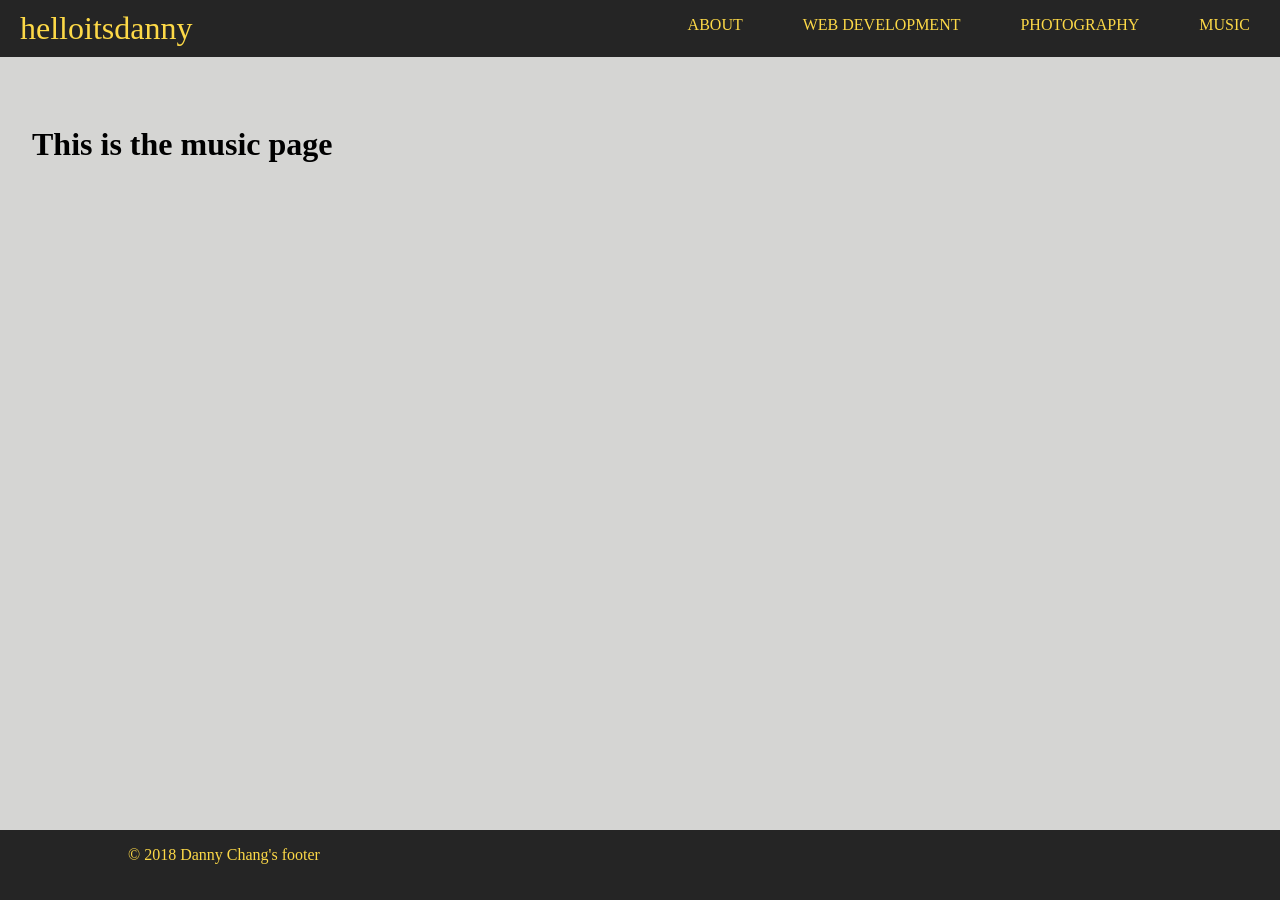
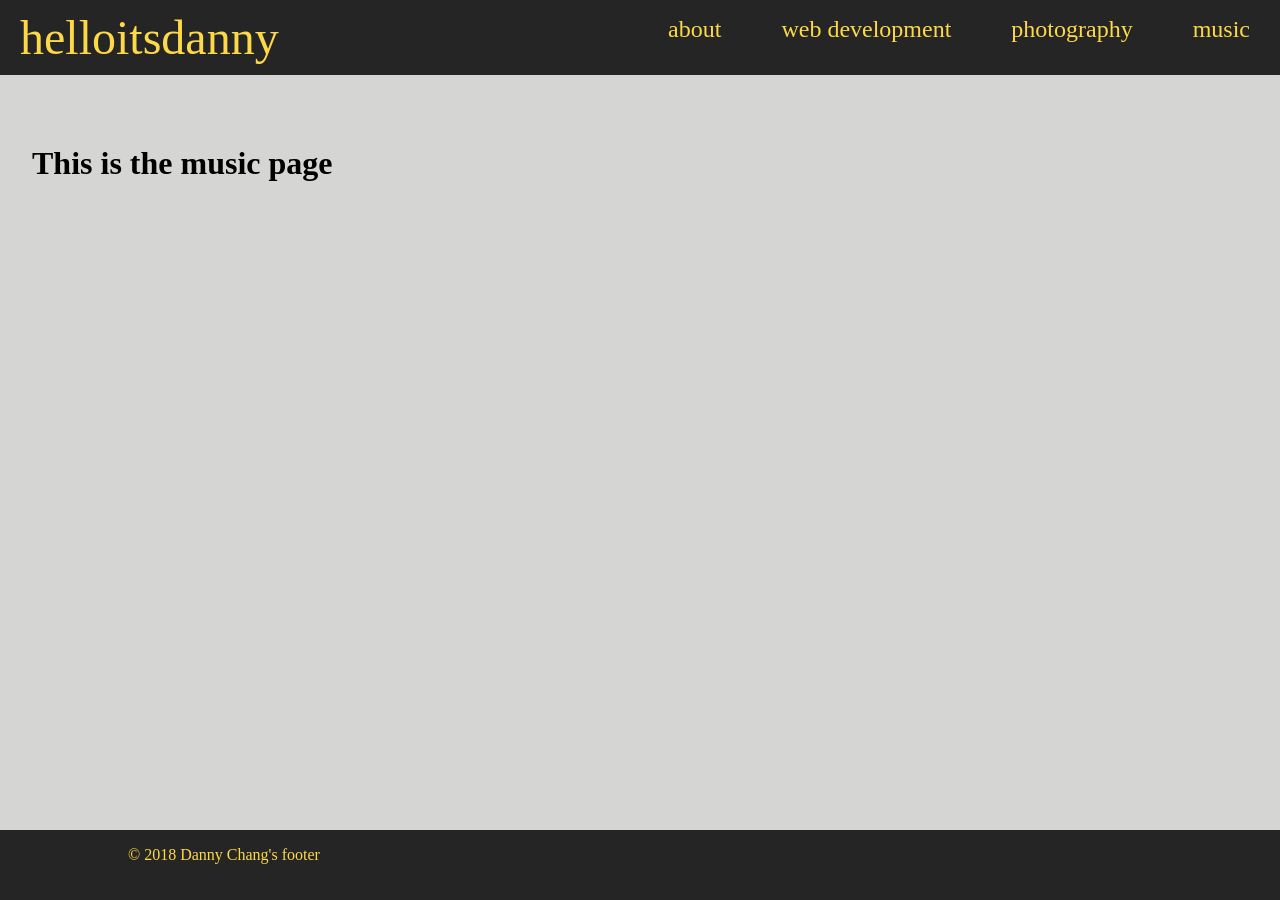
Before and after one commit to pacemade/portfolio, a Jekyll site: the page built from music.html, in a window 1280 px wide. Built offline with Jekyll 4.4.1, drawn with Linux system fonts in a browser that asks for light colours; nearby versions of some CDN libraries.

Commit message:
font styling on menu

```diff
--- a/_includes/header.html
+++ b/_includes/header.html
@@ -4,10 +4,10 @@
     <input class="menu-btn" type="checkbox" id="menu-btn" />
     <label class="menu-icon" for="menu-btn"><span class="navicon"></span></label>
       <ul class="menu">
-        <li><a href="{{site.baseurl}}/about.html">About</a></li>
-        <li><a href="{{site.baseurl}}/web_dev.html">Web Development</a></li>
-        <li><a href="{{site.baseurl}}/photography.html">Photography</a></li>
-        <li><a href="{{site.baseurl}}/music.html">Music</a></li>
+        <li><a href="{{site.baseurl}}/about.html">about</a></li>
+        <li><a href="{{site.baseurl}}/web_dev.html">web development</a></li>
+        <li><a href="{{site.baseurl}}/photography.html">photography</a></li>
+        <li><a href="{{site.baseurl}}/music.html">music</a></li>
       </ul>
     </div>
 </header>
--- a/_sass/_header_and_footer.scss
+++ b/_sass/_header_and_footer.scss
@@ -26,8 +26,8 @@ header {
 
 .menu a {
   text-decoration: none;
-  text-transform: uppercase;
   color: $anchorColor;
+  font-size: 2em;
 }
 
 // footer starts here ===================
@@ -58,7 +58,7 @@ footer {
 .site-header .logo {
   display: block;
   float: left;
-  font-size: 2em;
+  font-size: 3em;
   padding: 10px 20px;
   text-decoration: none;
   color: $anchorColor;
@@ -69,7 +69,7 @@ footer {
 .site-header .menu {
   clear: both;
   max-height: 0;
-  transition: max-height .7s ease-in;
+  transition: max-height .5s ease-in;
 }
 
 // Menu Icon
@@ -140,12 +140,13 @@ footer {
 
 // Responsive
 
-@media (min-width: 48em) {
+@media only screen and (min-width: 1000px) {
   .site-header li {
     float: left;
   }
   .site-header li a {
     padding: 20px 30px;
+    font-size: 1.5em;
   }
   .site-header .menu {
     clear: none;
```
Also changed, not shown: 9 other files.
